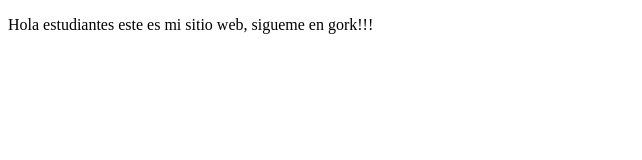
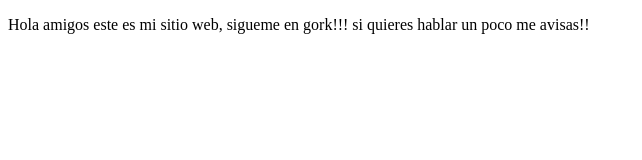
Before and after one commit to jabesv/projectoDemoCursoPrework, a plain HTML site: page index.html in a window 1280 px wide. Shown: the whole page, without its empty margins (0-642 px from the left). Drawn offline with Linux system fonts and the light colour scheme.

Commit message:
cambios agregamos sitio de twich

```diff
--- a/index.html
+++ b/index.html
@@ -8,7 +8,8 @@
 </head>
 <body>
     <p>
-        Hola estudiantes este es mi sitio web, sigueme en gork!!!
+        Hola amigos este es mi sitio web, sigueme en gork!!!
+        si quieres hablar un poco me avisas!!
     </p>
 </body>
 </html>
```
